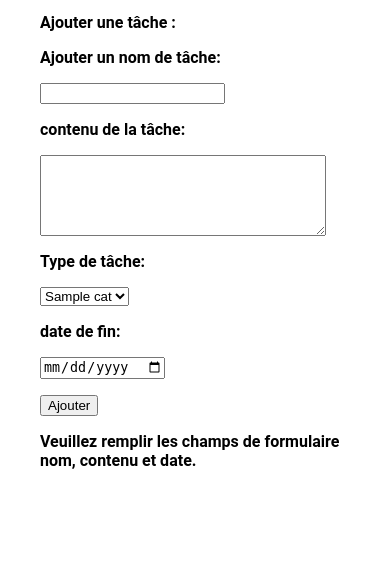
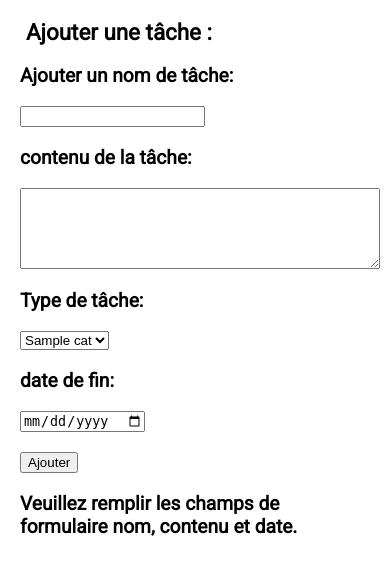
Before and after one commit to mithridatem/projectTask, a PHP site: page /add_task.php in a window 390 px wide. Shown: the part 60-635 px from the top of the page. Run offline with PHP 8.4, Linux system fonts and the light colour scheme; tables that the repository leaves empty hold one stand-in row (values such as "Sample post").

Commit message:
update css

```diff
--- a/css/style.css
+++ b/css/style.css
@@ -20,11 +20,35 @@ p{
     padding-left: 20px;
     font-weight: bold;
 }
-p, h1, h2, label, li, a{
+
+p, h1, label, li, a{
     font-family: Roboto;
 }
 a{
     text-decoration: none;
+}
+#id_task{
+    visibility: hidden;
+    height: 1px;
+}
+#form_detail_task{
+    transform: translateY(-20px);
+    font-family: Roboto;
+    font-size: 1.2em;
+}
+textarea{
+    width: 360px;
+}
+.ui-dialog{
+    transform: translateX(-30px);
+}
+#global p{
+    font-size: 1.2em;
+}
+/* titre liste des tâches */
+h2{
+    font-family: Roboto;
+    font-size: 1.4em;
 }
 /*-----------------------------------------------------
                     Menu desktop :
@@ -80,6 +104,12 @@ nav .subnav>div {
     color:#a0c1b8 ;
     font-family: Roboto;
 }
+#title_update_task{
+    font-size: 1.4em;
+    font-family: Roboto;
+    color: rgb(34, 33, 34);
+    text-decoration: underline;
+}
 /*-----------------------------------------------------
                     Menu Mobile :
 -----------------------------------------------------*/
@@ -117,14 +147,27 @@ nav .subnav>div {
     nav>.subnav>div{
         display: none;
     }
-    #message, h2, label, p{
-        font-size: 1em;
+    #message, label, p{
+        font-size: 1.1em;
     }
     /* centrage*/
     #global {
-        margin-left: auto;
-        margin-right: auto;
+        margin-left: 0;
+        margin-right: 0;
         width: 350px; /* largeur obligatoire pour être centré */
+    }
+    h2{
+        font-size: 1.4em;
+        padding-left: 26px;
+    }
+    #title_update_task{
+        font-size: 1.4em;
+        font-family: Roboto;
+        text-decoration: underline;
+    }
+    /* liste des tâches */
+    a{
+        font-size: 0.9em;
     }
 }
 /*-----------------------------------------------------
--- a/model/task.php
+++ b/model/task.php
@@ -170,12 +170,12 @@
                 while ($donnees = $reponse->fetch())
                 {
                     //affichage du contenu d'une tâchedepuis la requête sql
-                    echo '<p><input type="text" name ="id_task" value="'.$donnees['id_task'].'"></p>';
-                    echo '<p>nom de la tâche :</p>';
+                    echo '<input type="text" name ="id_task" id = "id_task" value="'.$donnees['id_task'].'">';
+                    echo '<p>Nom de la tâche :</p>';
                     echo '<p><input type="text" name ="name_task" value="'.$donnees['name_task'].'"></p>';
-                    echo '<p>contenu de la  tâche:</p>';
+                    echo '<p>Contenu de la  tâche:</p>';
                     echo '<p><textarea name="content_task" rows="5" cols="33">'.$donnees['content_task'].'</textarea></p>';
-                    echo '<p>date de fin:</p>';
+                    echo '<p>Date de fin:</p>';
                     echo '<p><input type="date" name="date_task" value="'.$donnees['date_task'].'"></p>';
                     echo '<p>Type de  tâche:</p>';
                     echo '<p><select name="id_cat">';
--- a/view/view_add_cat.php
+++ b/view/view_add_cat.php
@@ -6,6 +6,7 @@
     <title>ajouter une categorie de tache</title>
     <link rel="stylesheet" href="./css/style.css">
     <script src="./script/script.js" defer></script>
+    <link href='http://fonts.googleapis.com/css?family=Roboto' rel='stylesheet' type='text/css'>
 </head>
     <body>
         <div id="global">
--- a/view/view_add_task.php
+++ b/view/view_add_task.php
@@ -6,6 +6,7 @@
     <title>Créer une tâche</title>
     <link rel="stylesheet" href="./css/style.css">
     <script src="./script/script.js" defer></script>
+    <link href='http://fonts.googleapis.com/css?family=Roboto' rel='stylesheet' type='text/css'>
 </head>
 <body>
     <div id="global">
--- a/view/view_add_user.php
+++ b/view/view_add_user.php
@@ -6,6 +6,7 @@
     <title>Créer un compte</title>
     <link rel="stylesheet" href="./css/style.css">
     <script src="./script/script.js" defer></script>
+    <link href='http://fonts.googleapis.com/css?family=Roboto' rel='stylesheet' type='text/css'>
 </head>
 <body>
     <div id="global">
--- a/view/view_all_task.php
+++ b/view/view_all_task.php
@@ -10,6 +10,7 @@
     <script src="http://code.jquery.com/ui/1.10.3/jquery-ui.js"></script>
     <link rel="stylesheet" href="http://code.jquery.com/ui/1.10.3/themes/smoothness/jquery-ui.css" />
     <script src="./script/modal.js"></script>
+    <link href='http://fonts.googleapis.com/css?family=Roboto' rel='stylesheet' type='text/css'>
 </head>
 <body>
     <div id="global">
--- a/view/view_connexion.php
+++ b/view/view_connexion.php
@@ -6,6 +6,7 @@
     <title>se connecter</title>
     <link rel="stylesheet" href="./css/style.css">
     <script src="./script/script.js" defer></script>
+    <link href='http://fonts.googleapis.com/css?family=Roboto' rel='stylesheet' type='text/css'>
 </head>
 <body>
         <div id="global">
--- a/view/view_detail_task.php
+++ b/view/view_detail_task.php
@@ -20,8 +20,8 @@
     if(isset($_GET['ID']))
     {
         $id_task = $_GET['ID'];
-        echo '<p>Mettre à jour une tâche</p>';
-        echo '<form action="./show_task.php"  method="get">';
+        echo '<p id ="title_update_task">Mettre à jour une tâche</p>';
+        echo '<form action="./show_task.php"  method="get" id= "form_detail_task">';
         //création d'un objet task
         $task1 = new Task();
         //appelde la méthode qui affiche le détail d'une tâche à partir de son id_task
```
